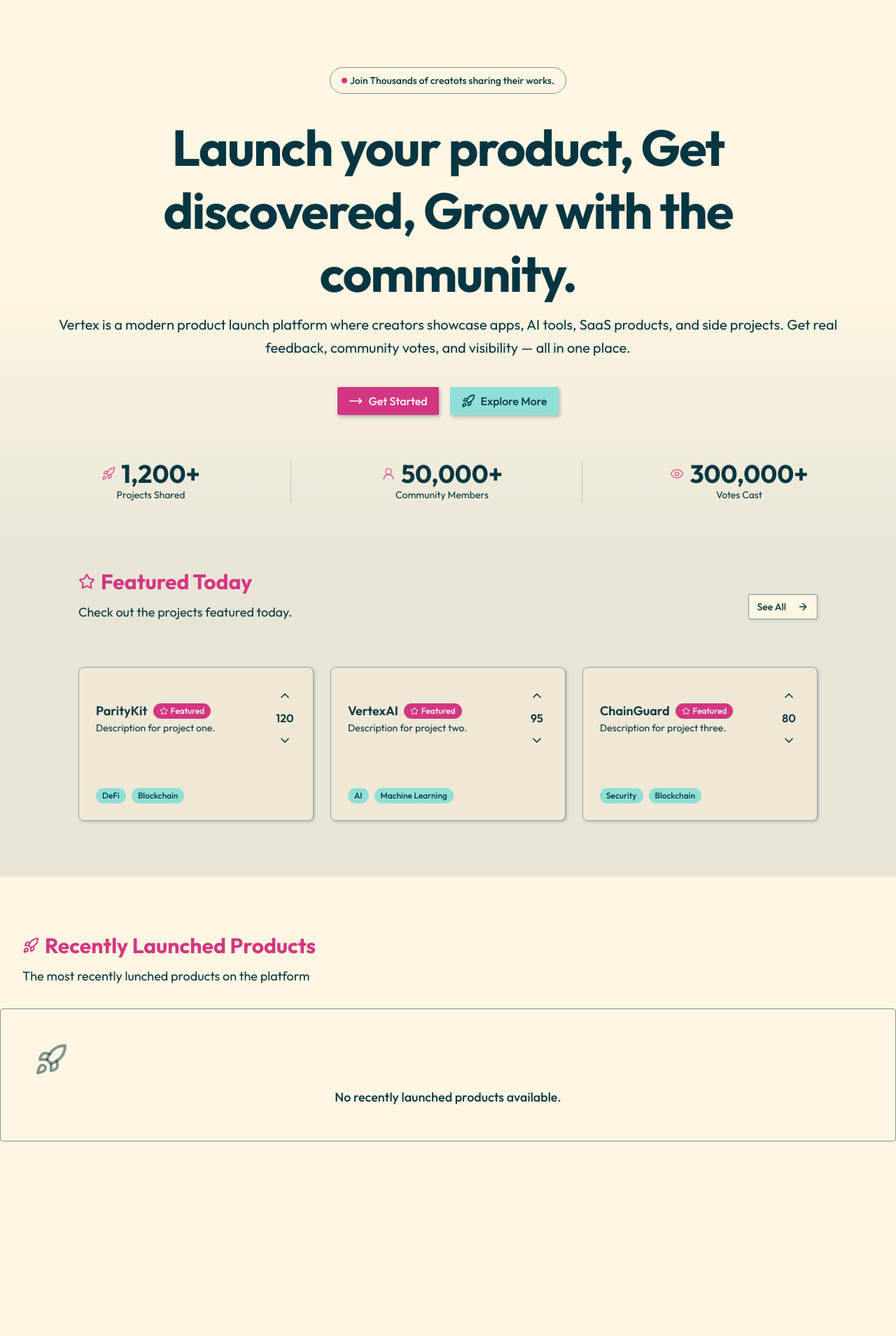
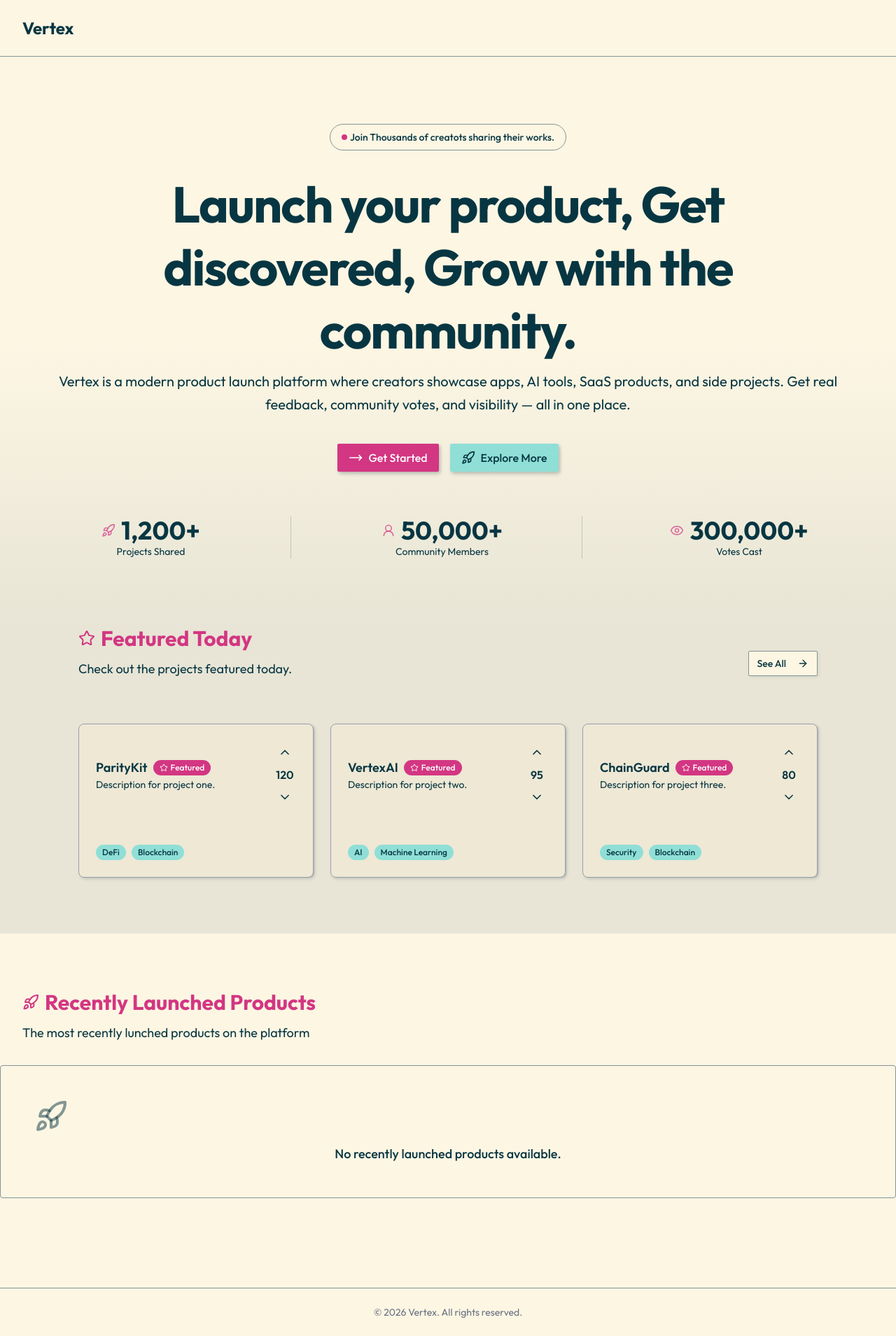
Before and after one commit to bijaya-dev07/Vertex, a Next.js app in the folder vertex/: page / in a window 1280 px wide. Shown: the whole page at 70% size. Before the commit the page ends 1711 px from the top, so only its background shows below. Built offline with nearby package versions, Linux system fonts and the light colour scheme.

Commit message:
feat: add Header and Footer components to RootLayout

```diff
--- a/vertex/app/layout.tsx
+++ b/vertex/app/layout.tsx
@@ -1,6 +1,8 @@
 import type { Metadata } from "next";
 import { Outfit } from "next/font/google";
 import "./globals.css";
+import Header from "@/components/common/header";
+import Footer from "@/components/common/footer";
 
 const outfit = Outfit({
   variable: "--font-outfit",
@@ -19,10 +21,10 @@ export default function RootLayout({
 }>) {
   return (
     <html lang="en">
-      <body
-        className={`${outfit.variable} antialiased`}
-      >
+      <Header />
+      <body className={`${outfit.variable} antialiased`}>
         {children}
+        <Footer />
       </body>
     </html>
   );
--- /dev/null
+++ b/vertex/components/common/footer.tsx
@@ -0,0 +1,9 @@
+export default function Footer() {
+    return (
+        <footer className="py-6 border-t mt-12">
+            <div className="wrapper text-center text-sm text-gray-500">
+                &copy; {new Date().getFullYear()} Vertex. All rights reserved.
+            </div>
+        </footer>
+    );
+}
--- /dev/null
+++ b/vertex/components/common/header.tsx
@@ -0,0 +1,18 @@
+import Link from "next/link";
+
+const logo = ()=>{
+  return (
+    <Link href="/" className="flex iterm-center gap-2">
+      </Link>
+  );
+}
+
+export default function Header() {
+  return (
+    <header className="py-6 border-b">
+      <div className="wrapper flex items-center justify-between">
+        <h1 className="text-2xl font-bold">Vertex</h1>
+      </div>
+    </header>
+  );
+}
```
